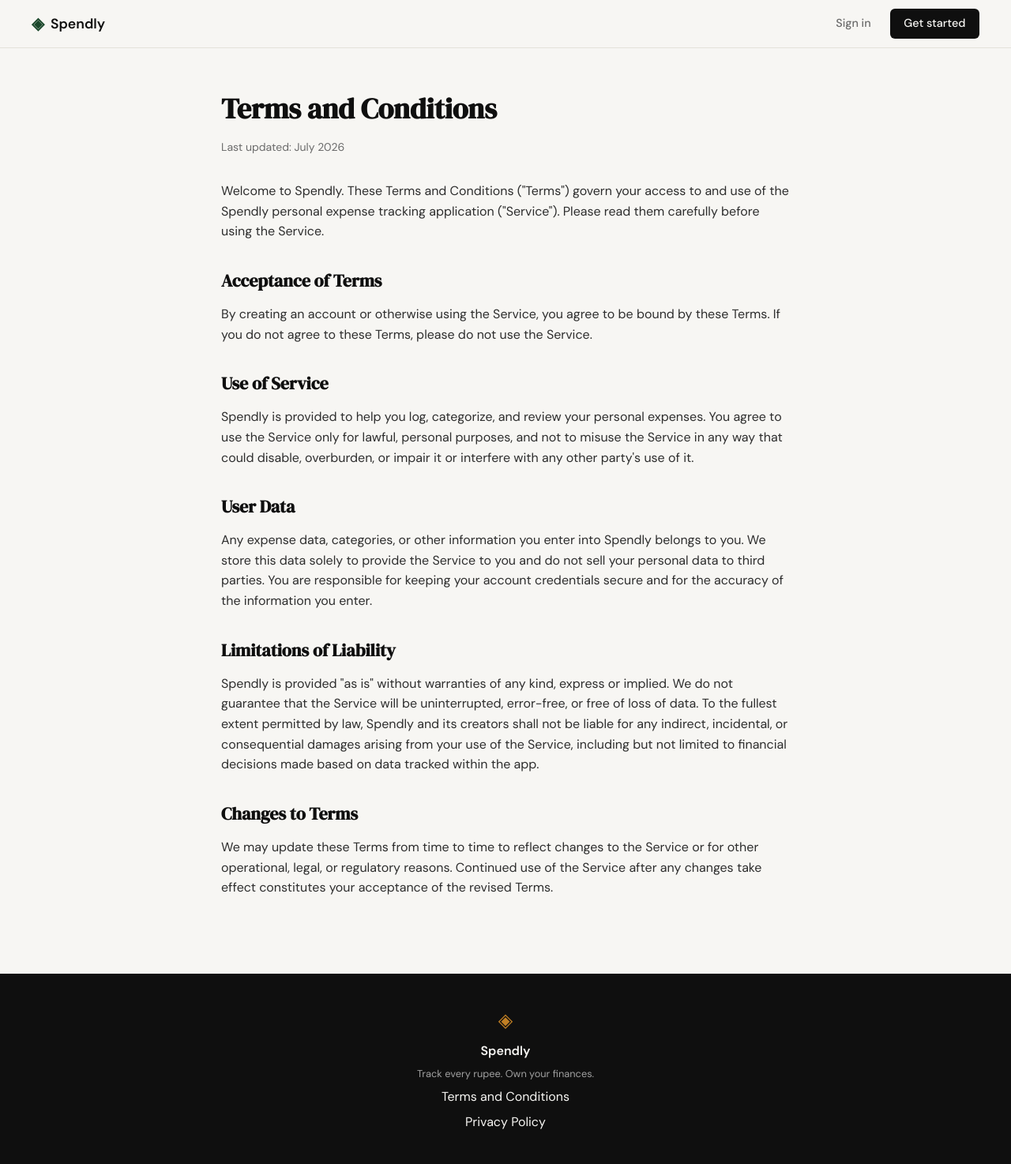
After one commit to csmohidul/myexpense, a Flask app: page /terms in a window 1280 px wide. The commit adds this page. Shown: the whole page at 79% size. Run offline with Flask 3, Linux system fonts and the light colour scheme.

Commit message:
Add Terms and Conditions page
Adds /terms route, terms.html content, matching legal-page styles,
and points the footer link at the new page instead of a placeholder.

```diff
--- a/app.py
+++ b/app.py
@@ -20,6 +20,11 @@ def register():
 @app.route("/login")
 def login():
     return render_template("login.html")
+
+
+@app.route("/terms")
+def terms():
+    return render_template("terms.html")
 
 
 # ------------------------------------------------------------------ #
--- a/static/css/style.css
+++ b/static/css/style.css
@@ -410,6 +410,45 @@ a { color: inherit; text-decoration: none; }
     margin-bottom: 1.5rem;
 }
 
+/* ------------------------------------------------------------------ */
+/* Legal pages                                                         */
+/* ------------------------------------------------------------------ */
+
+.legal-section {
+    padding: 3rem 2rem 5rem;
+}
+
+.legal-container {
+    max-width: 720px;
+    margin: 0 auto;
+}
+
+.legal-title {
+    font-family: var(--font-display);
+    font-size: 2.25rem;
+    color: var(--ink);
+    margin-bottom: 0.5rem;
+}
+
+.legal-updated {
+    font-size: 0.875rem;
+    color: var(--ink-muted);
+    margin-bottom: 2rem;
+}
+
+.legal-body h2 {
+    font-family: var(--font-display);
+    font-size: 1.375rem;
+    color: var(--ink);
+    margin-top: 2rem;
+    margin-bottom: 0.75rem;
+}
+
+.legal-body p {
+    color: var(--ink-soft);
+    margin-bottom: 1rem;
+}
+
 .auth-error {
     background: var(--danger-light);
     color: var(--danger);
--- a/templates/base.html
+++ b/templates/base.html
@@ -34,7 +34,7 @@
             <span class="brand-icon">◈</span>
             <span class="footer-name">Spendly</span>
             <p class="footer-copy">Track every rupee. Own your finances.</p>
-            <a href="#">Terms and Conditions</a>
+            <a href="{{ url_for('terms') }}">Terms and Conditions</a>
             <a href="#">Privacy Policy</a>
         </div>
     </footer>
--- /dev/null
+++ b/templates/terms.html
@@ -0,0 +1,66 @@
+{% extends "base.html" %}
+
+{% block title %}Terms and Conditions — Spendly{% endblock %}
+
+{% block content %}
+
+<section class="legal-section">
+    <div class="legal-container">
+        <h1 class="legal-title">Terms and Conditions</h1>
+        <p class="legal-updated">Last updated: July 2026</p>
+
+        <div class="legal-body">
+            <p>
+                Welcome to Spendly. These Terms and Conditions ("Terms") govern your
+                access to and use of the Spendly personal expense tracking application
+                ("Service"). Please read them carefully before using the Service.
+            </p>
+
+            <h2>Acceptance of Terms</h2>
+            <p>
+                By creating an account or otherwise using the Service, you agree to be
+                bound by these Terms. If you do not agree to these Terms, please do not
+                use the Service.
+            </p>
+
+            <h2>Use of Service</h2>
+            <p>
+                Spendly is provided to help you log, categorize, and review your
+                personal expenses. You agree to use the Service only for lawful,
+                personal purposes, and not to misuse the Service in any way that could
+                disable, overburden, or impair it or interfere with any other party's
+                use of it.
+            </p>
+
+            <h2>User Data</h2>
+            <p>
+                Any expense data, categories, or other information you enter into
+                Spendly belongs to you. We store this data solely to provide the
+                Service to you and do not sell your personal data to third parties.
+                You are responsible for keeping your account credentials secure and
+                for the accuracy of the information you enter.
+            </p>
+
+            <h2>Limitations of Liability</h2>
+            <p>
+                Spendly is provided "as is" without warranties of any kind, express or
+                implied. We do not guarantee that the Service will be uninterrupted,
+                error-free, or free of loss of data. To the fullest extent permitted by
+                law, Spendly and its creators shall not be liable for any indirect,
+                incidental, or consequential damages arising from your use of the
+                Service, including but not limited to financial decisions made based on
+                data tracked within the app.
+            </p>
+
+            <h2>Changes to Terms</h2>
+            <p>
+                We may update these Terms from time to time to reflect changes to the
+                Service or for other operational, legal, or regulatory reasons.
+                Continued use of the Service after any changes take effect constitutes
+                your acceptance of the revised Terms.
+            </p>
+        </div>
+    </div>
+</section>
+
+{% endblock %}
```
